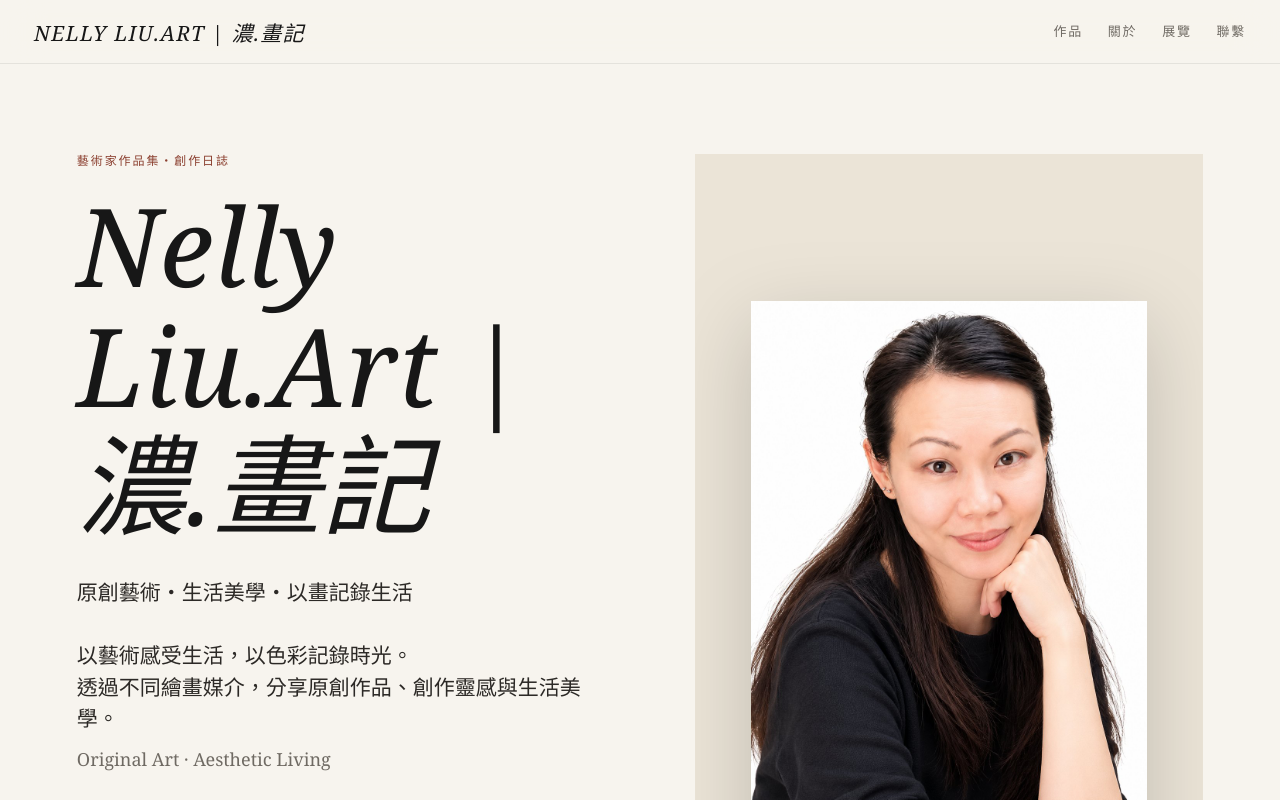
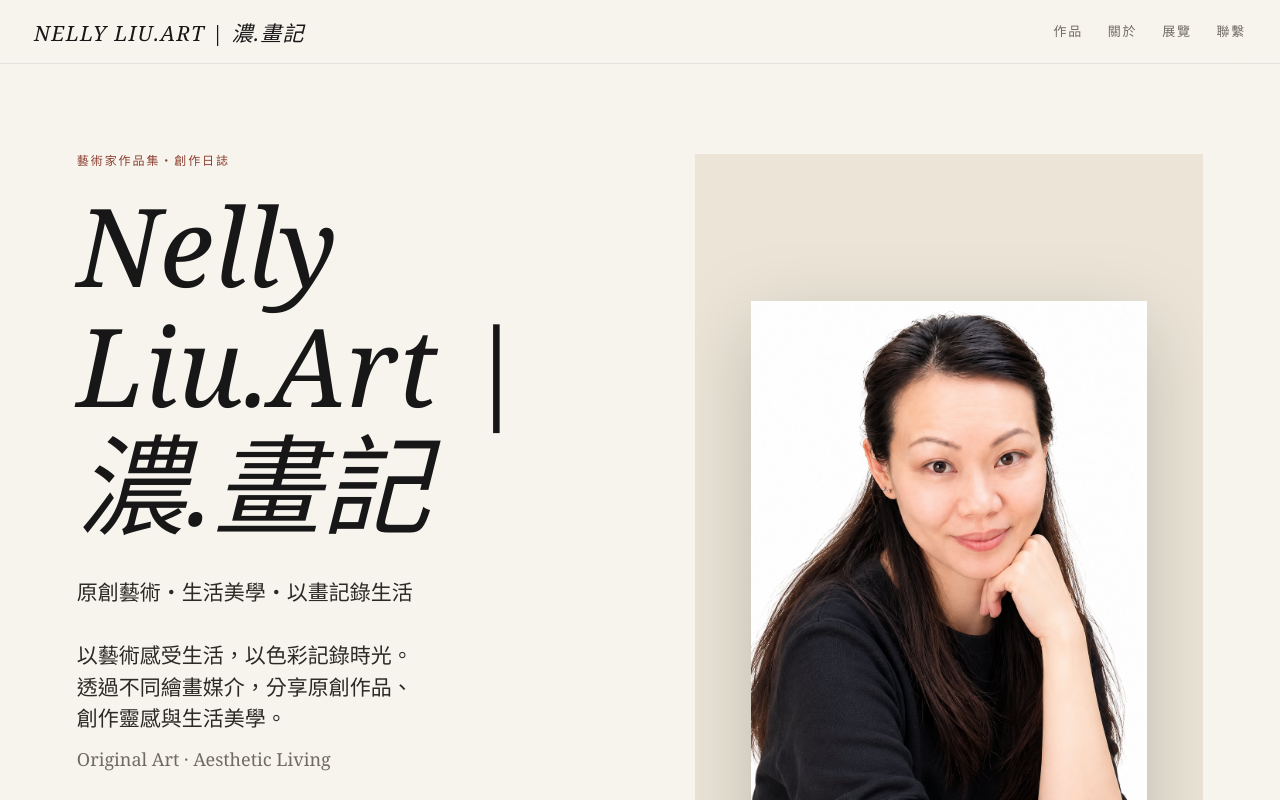
Before and after one commit to tansu-sites/nellyliu-art, a React (Vite) app: page / in a window 1280 px wide. Shown: the top 800 px of the page. Built offline with nearby package versions, Linux system fonts and the light colour scheme.

Commit message:
edit: 中文尾句的

```diff
--- a/src/main.jsx
+++ b/src/main.jsx
@@ -103,7 +103,7 @@ function App() {
         <div className="heroText">
           <p className="eyebrow">藝術家作品集・創作日誌</p>
           <h1>Nelly Liu.Art | 濃.畫記</h1>
-          <p className="lead">原創藝術・生活美學・以畫記錄生活<br /><br />以藝術感受生活，以色彩記錄時光。<br />透過不同繪畫媒介，分享原創作品、創作靈感與生活美學。</p>
+          <p className="lead">原創藝術・生活美學・以畫記錄生活<br /><br />以藝術感受生活，以色彩記錄時光。<br />透過不同繪畫媒介，分享原創作品、<span className="noWrap">創作靈感與生活美學。</span></p>
           <p className="englishLead">Original Art · Aesthetic Living<br /><br />Capturing life through art and colours.<br />Exploring different painting mediums, sharing original artworks, creative inspiration and the beauty of everyday life.</p>
           <div className="heroActions">
             <a className="button primary" href="#works">瀏覽作品｜Explore Artworks</a>
--- a/src/styles.css
+++ b/src/styles.css
@@ -37,6 +37,7 @@ img { display: block; max-width: 100%; }
 h1, h2, h3, p { margin-top: 0; }
 h1 { font-size: clamp(58px, 8.5vw, 128px); line-height: 1.1; letter-spacing: 0; font-weight: 400; font-style: italic; margin-bottom: 32px; }
 .lead { max-width: 620px; font-size: clamp(19px, 2vw, 21px); line-height: 1.5; letter-spacing: 0; color: #2c2926; }
+.noWrap { white-space: nowrap; }
 .englishLead { max-width: 560px; margin-top: -10px; font: 18px/1.5 Georgia, 'Times New Roman', serif; color: var(--muted); }
 .heroActions { display: flex; flex-wrap: wrap; gap: 14px; margin-top: 34px; }
 .button { display: inline-flex; align-items: center; justify-content: center; min-height: 44px; padding: 12px 22px; border-radius: 999px; font: 13px/1 system-ui, sans-serif; text-transform: uppercase; letter-spacing: .11em; border: 1px solid var(--ink); }
```
